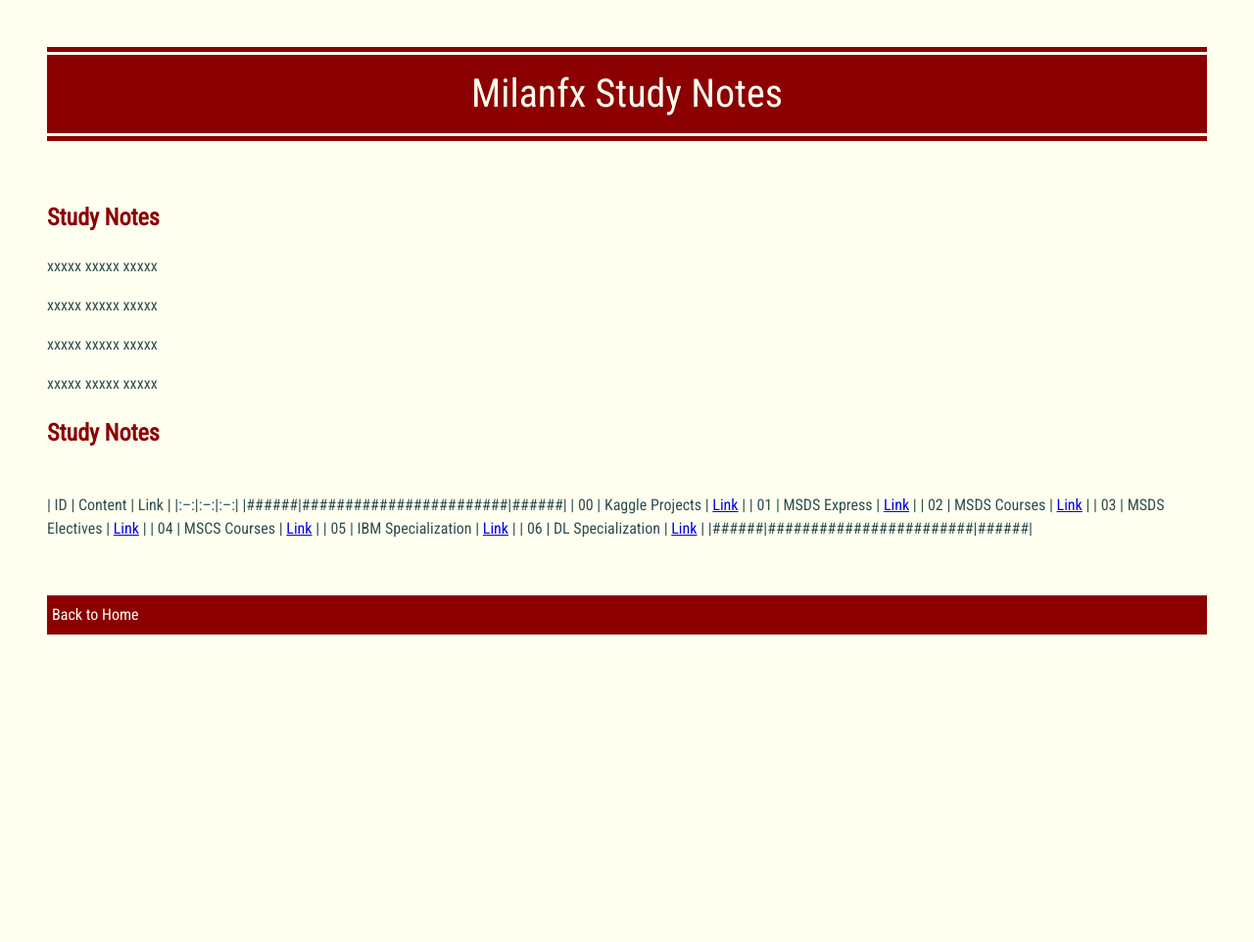
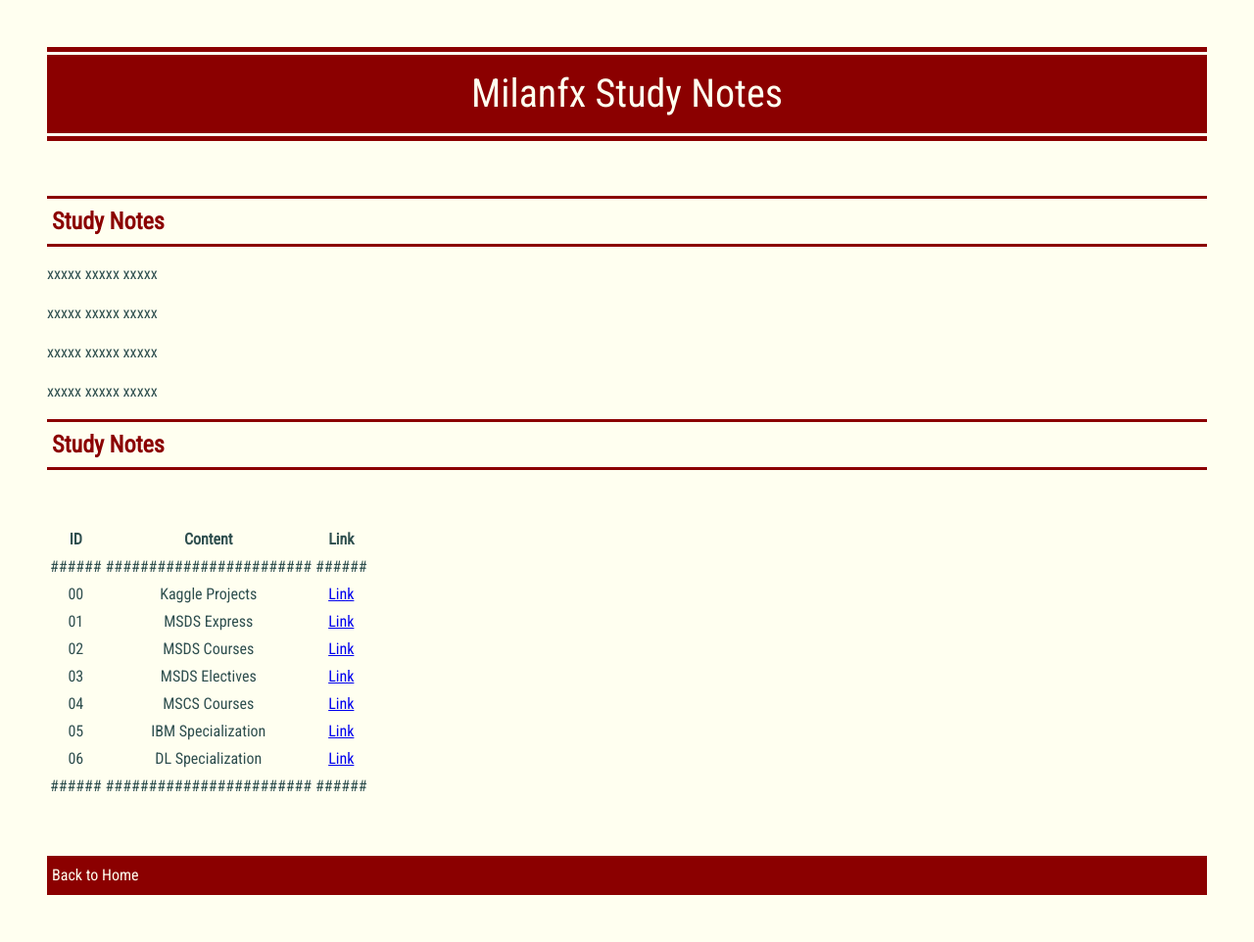
Before and after one commit to milanfx/milanfx.github.io, a Jekyll site: the page built from index.md, in a window 1280 px wide. Shown: the whole page at 98% size. Built offline with Jekyll 4.4.1, drawn with Linux system fonts in a browser that asks for light colours; before the commit the page ends 900 px from its top, so only the background shows below that.

```diff
--- a/index.md
+++ b/index.md
@@ -6,7 +6,7 @@ permalink: /
 
 <br>
 
-<h2>Study Notes</h2>
+<h3>Study Notes</h3>
 
 xxxxx xxxxx xxxxx
 
@@ -16,9 +16,10 @@ xxxxx xxxxx xxxxx
 
 xxxxx xxxxx xxxxx
 
-<h2>Study Notes</h2>
+<h3>Study Notes</h3>
 
 <br>
+
 | ID   | Content                | Link |
 |:--:|:--:|:--:|
 |######|########################|######|
```
